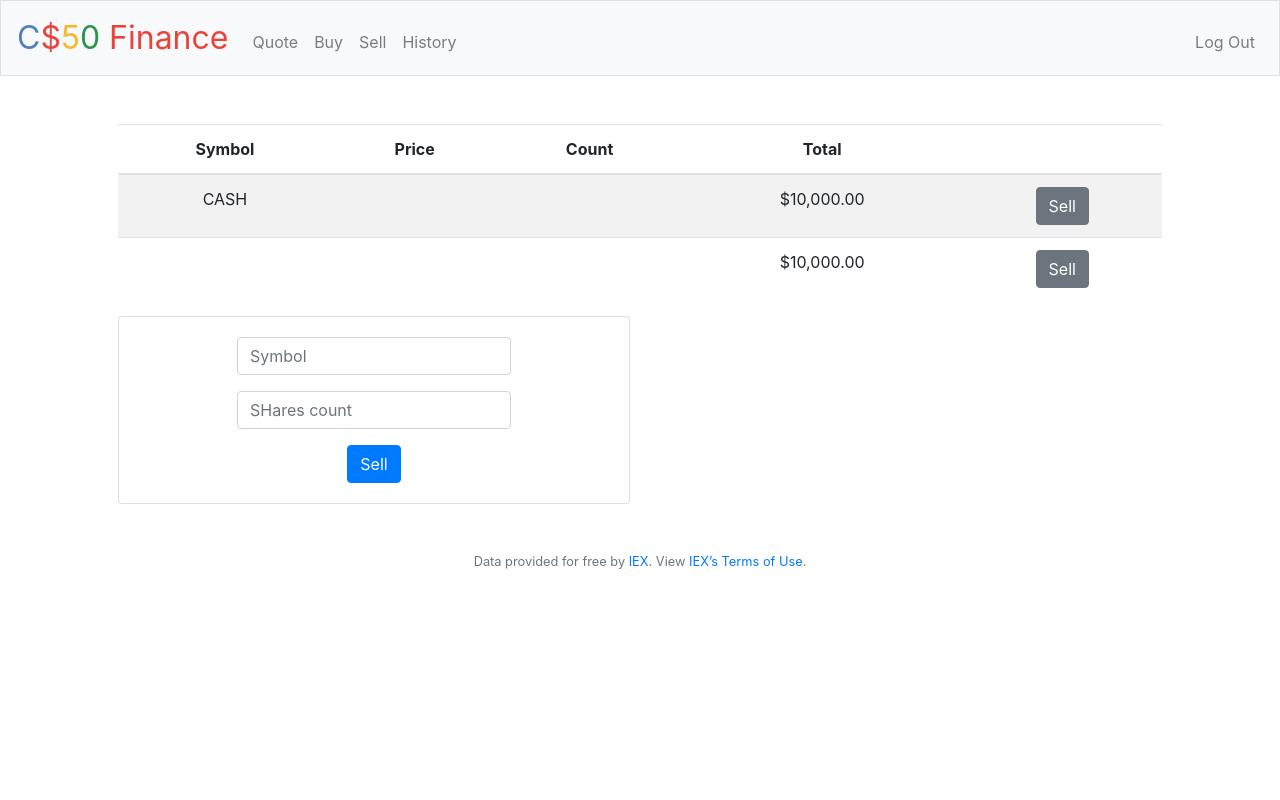
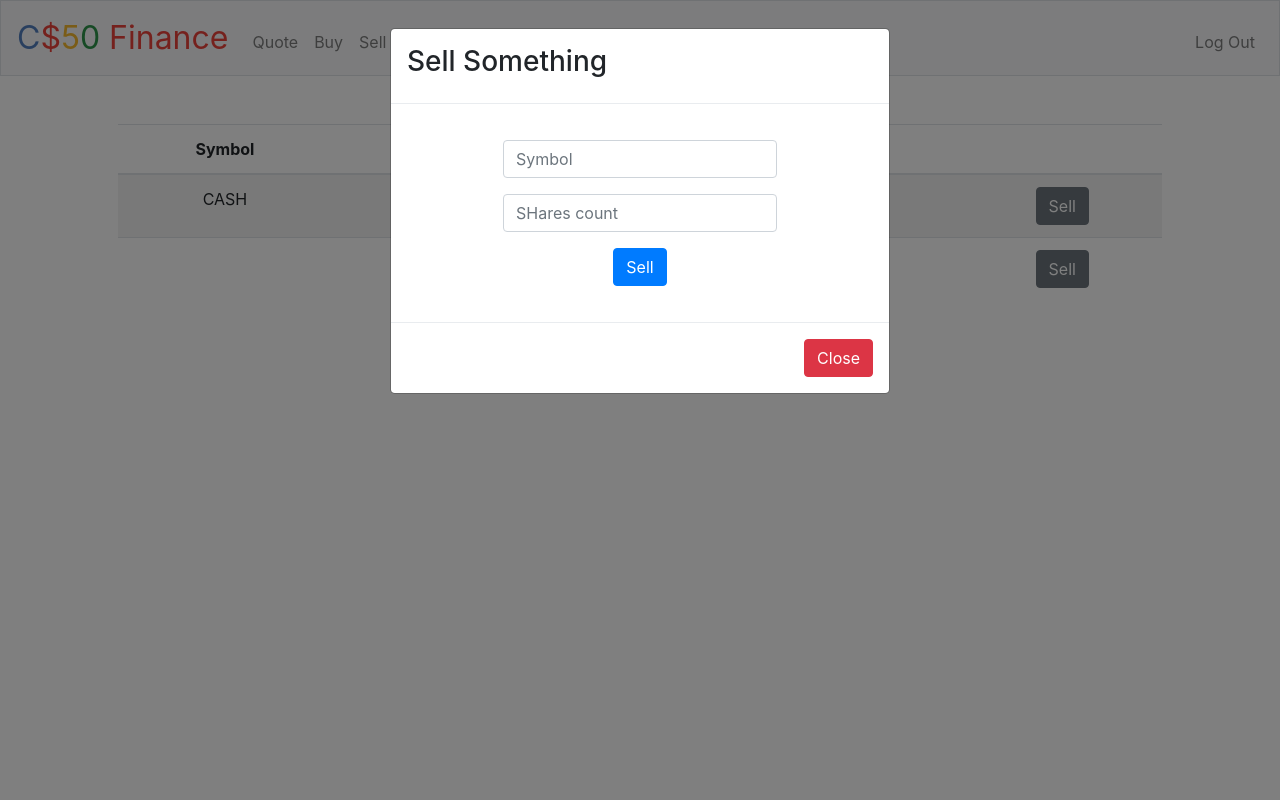
Before and after one commit to mohammeder55/CS50_finance, a Flask app: page / in a window 1280 px wide, after a click on "Sell". Run offline with Flask 2, Linux system fonts and the light colour scheme; a user stored in the database is signed in; data comes from the database, SQL or seed files in the repository; some libraries are stand-ins or nearby versions.

Commit message:
Created the modal's structure

```diff
--- a/templates/index.html
+++ b/templates/index.html
@@ -21,7 +21,7 @@
                         <td> {{ row[head] }} </td>
                     {% endfor %}
                     <td>
-                        <button class="btn btn-secondary" data-toggle="collapse" data-target="#sell"> Sell </button>
+                        <button class="btn btn-secondary" type="button" data-toggle="modal" data-target="#sell"> Sell </button>
                     </td>
                 </tr>
             {% endfor %}
@@ -29,7 +29,15 @@
 
     </table>
 
-    <div class="collapse card" id="sell" style="width: 40vw;">
+    <div class="modal" id="sell">
+        <div class="modal-dialog">
+            <div class="modal-content">
+
+                <div class="modal-header">
+                    <h3> Sell Something </h3>
+                </div>
+
+                <div class="modal-body">
                     <form class="card-body" action="/sell" method="post">
                         <div class="form-group">
                             <input class="form-control" placeholder="Symbol" name="symbol" type="text">
@@ -39,4 +47,14 @@
                         </div>
                         <button class="btn btn-primary" type="submit" id="submit"> Sell </button>
                     </form>
+                </div>
+
+                <div class="modal-footer">
+                    <button class="btn btn-danger" data-dismiss="modal"> Close </button>
+                </div>
+
+            </div>
+        </div>
+    </div>
+
 {% endblock %}
```
Lines whose indentation alone changed are shown as unchanged.
